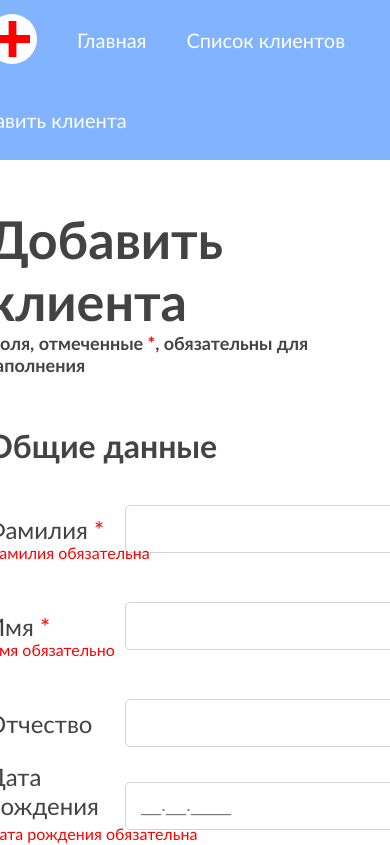
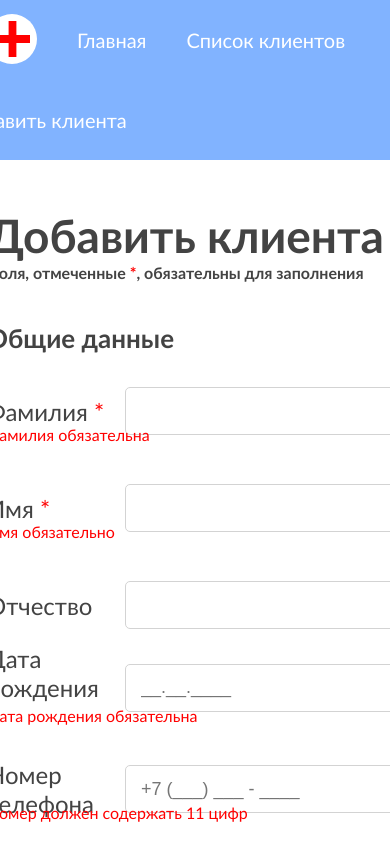
Before and after one commit to nklnke/medods-test-assignment, a Vue app: page / in a window 390 px wide. Shown: the top 845 px of the page. Built offline with nearby package versions, Linux system fonts and the light colour scheme.

Commit message:
Add @media to headers

```diff
--- a/src/assets/styles/typography.sass
+++ b/src/assets/styles/typography.sass
@@ -14,3 +14,21 @@ h4
 
 h5
   font-size: 18px
+
+@media only screen and (max-width: 599px)
+  h1
+    font-size: 46px
+
+  h2
+    font-size: 36px
+
+  h3
+    font-size: 26px
+    margin-top: 40px
+    margin-bottom: 18px
+
+  h4
+    font-size: 18px
+
+  h5
+    font-size: 16px
```
